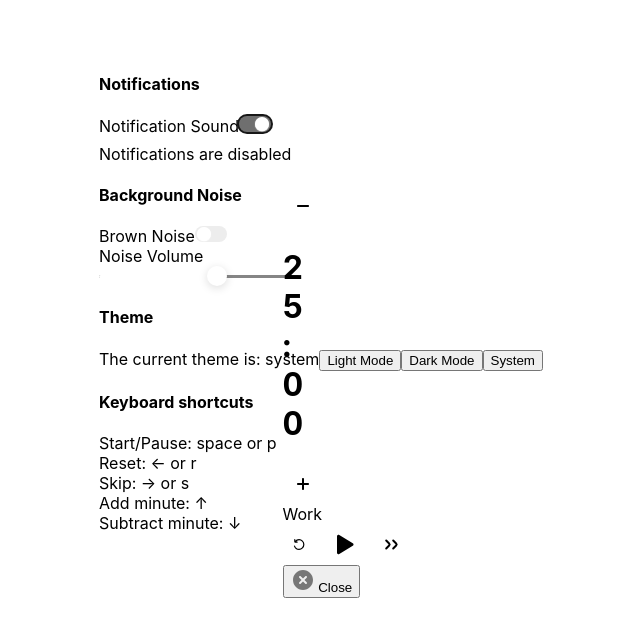
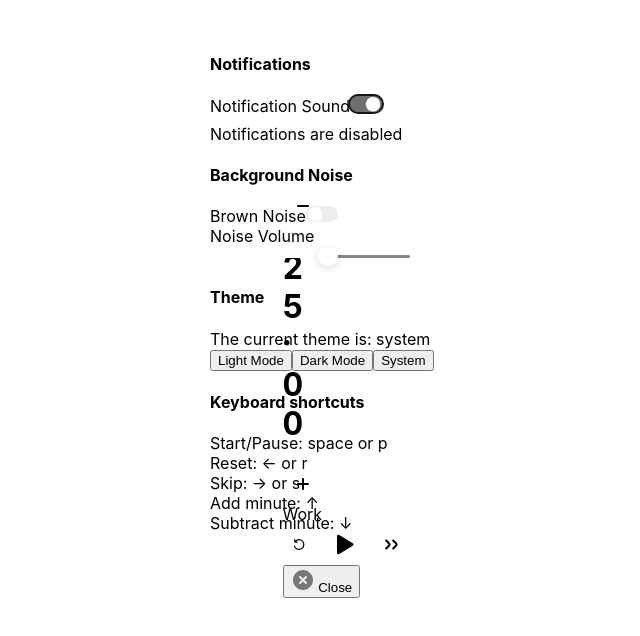
Before and after one commit to jamesjlyons/pomodo, a Next.js app: page / in a window 1280 px wide. Both pictures are taken after a click on the button "Settings". Shown: the top 636 px of the page, without its empty margins (293-933 px from the left). Built offline with nearby package versions, Linux system fonts and the light colour scheme.

Commit message:
start adding radix select for themes

```diff
--- a/components/Pomodoro.tsx
+++ b/components/Pomodoro.tsx
@@ -7,6 +7,7 @@ import * as Switch from '@radix-ui/react-switch';
 import * as Toast from '@radix-ui/react-toast';
 import * as Slider from '@radix-ui/react-slider';
 import * as Popover from '@radix-ui/react-popover';
+import * as Select from '@radix-ui/react-select';
 import { useTheme } from 'next-themes';
 import IconButton from './IconButton';
 
@@ -869,9 +870,45 @@ export default function Pomodoro() {
                     <h4>Theme</h4>
 
                     The current theme is: {theme}
-                    <button onClick={() => setTheme('light')}>Light Mode</button>
-                    <button onClick={() => setTheme('dark')}>Dark Mode</button>
-                    <button onClick={() => setTheme('system')}>System</button>
+                    <div className='themeButtons'>
+                      <button onClick={() => setTheme('light')}>Light Mode</button>
+                      <button onClick={() => setTheme('dark')}>Dark Mode</button>
+                      <button onClick={() => setTheme('system')}>System</button>
+                    </div>
+
+                    {/* <Select.Root value={theme} onValueChange={(value) => setTheme(value)}>
+                      <Select.Trigger className="SelectTrigger" aria-label="Food">
+                        <Select.Value />
+                        <Select.Icon className="SelectIcon">
+                          <svg width="24" height="24" viewBox="0 0 24 24" fill="none" xmlns="http://www.w3.org/2000/svg">
+                            <path d="M8 10L10.9393 12.9393C11.5251 13.5251 12.4749 13.5251 13.0607 12.9393L16 10" stroke="currentColor" stroke-width="2" stroke-linecap="round" stroke-linejoin="round" />
+                          </svg>
+
+                        </Select.Icon>
+                      </Select.Trigger>
+                      <Select.Portal>
+                        <Select.Content className="SelectContent">
+                          <Select.ScrollUpButton className="SelectScrollButton">
+                            <svg width="24" height="24" viewBox="0 0 24 24" fill="none" xmlns="http://www.w3.org/2000/svg">
+                              <path d="M8 13.9998L10.9393 11.0604C11.5251 10.4746 12.4749 10.4746 13.0607 11.0604L16 13.9998" stroke="currentColor" stroke-width="2" stroke-linecap="round" stroke-linejoin="round" />
+                            </svg>
+
+                          </Select.ScrollUpButton>
+                          <Select.Viewport className="SelectViewport">
+                            <Select.Item value="system">System</Select.Item>
+                            <Select.Item value="light">Light</Select.Item>
+                            <Select.Item value="dark">Dark</Select.Item>
+
+
+                          </Select.Viewport>
+                          <Select.ScrollDownButton className="SelectScrollButton">
+                            <svg width="24" height="24" viewBox="0 0 24 24" fill="none" xmlns="http://www.w3.org/2000/svg">
+                              <path d="M8 10L10.9393 12.9393C11.5251 13.5251 12.4749 13.5251 13.0607 12.9393L16 10" stroke="currentColor" stroke-width="2" stroke-linecap="round" stroke-linejoin="round" />
+                            </svg>
+                          </Select.ScrollDownButton>
+                        </Select.Content>
+                      </Select.Portal>
+                    </Select.Root> */}
 
                   </div>
                 </div>
--- a/package.json
+++ b/package.json
@@ -18,6 +18,7 @@
     "@next/font": "^13.2.4",
     "@radix-ui/react-accordion": "1.1.1",
     "@radix-ui/react-popover": "1.0.5",
+    "@radix-ui/react-select": "1.2.1",
     "@radix-ui/react-slider": "1.1.1",
     "@radix-ui/react-switch": "1.0.2",
     "@radix-ui/react-toast": "1.1.3",
--- a/styles/pomodoro.css
+++ b/styles/pomodoro.css
@@ -200,7 +200,8 @@
 
 .shortcuts > h4,
 .sound > h4,
-.notif > h4{
+.notif > h4,
+.theme > h4{
   margin: 0;
   margin-bottom: 8px;
 }
@@ -216,6 +217,51 @@
   gap: 8px;
   align-items: center;
 }
+
+.themeButtons {
+    display: flex;
+    flex-wrap: wrap;
+    gap: 4px;
+}
+
+/* select from radix */
+
+
+.SelectTrigger {
+  border-radius: 4px;
+  padding: 0 15px;
+  font-size: 13px;
+  line-height: 1;
+  height: 35px;
+  gap: 5px;
+  background-color: var(--gray2);
+  color: var(--violet11);
+  box-shadow: 0 2px 10px var(--blackA7);
+}
+.SelectTrigger:hover {
+  background-color: var(--mauve3);
+}
+.SelectTrigger:focus {
+  box-shadow: 0 0 0 2px black;
+}
+.SelectTrigger[data-placeholder] {
+  color: var(--violet9);
+}
+
+
+.SelectViewport {
+  padding: 5px;
+}
+
+.SelectItem[data-highlighted] {
+  outline: none;
+  background-color: var(--violet9);
+  color: var(--violet1);
+}
+
+
+
+
 
 /* media query screen size under 450px */
 @media (max-width: 450px) {
```
Also changed, not shown: 1 other file (tests, documents, lock files or other folders).
